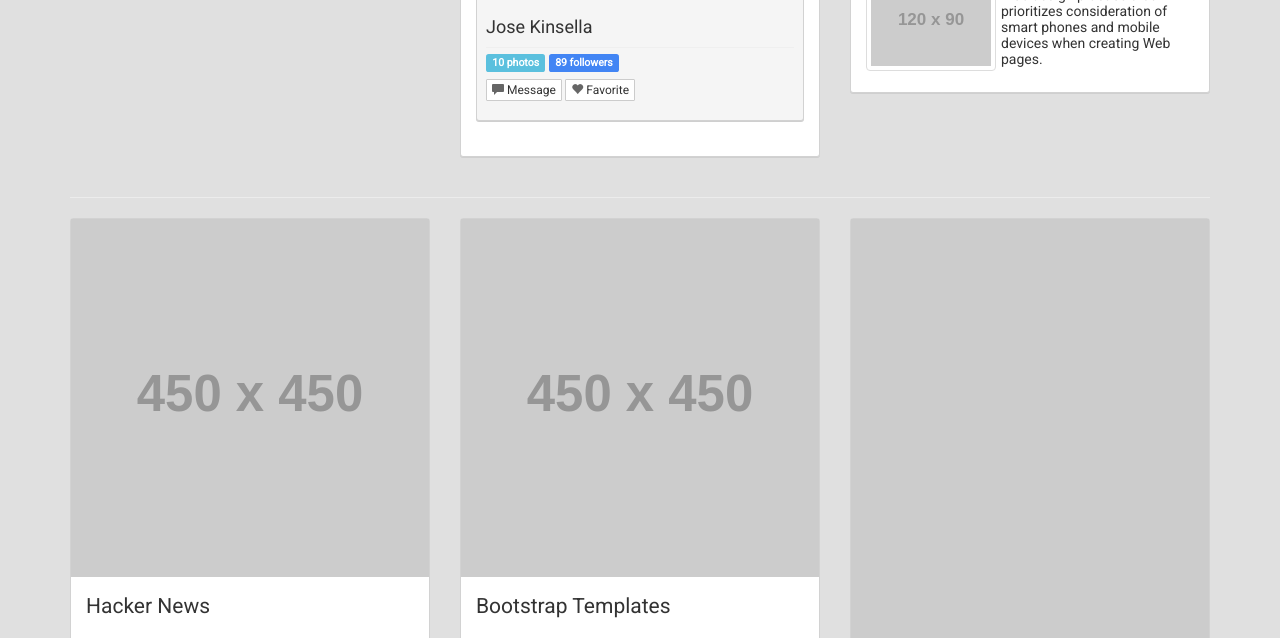
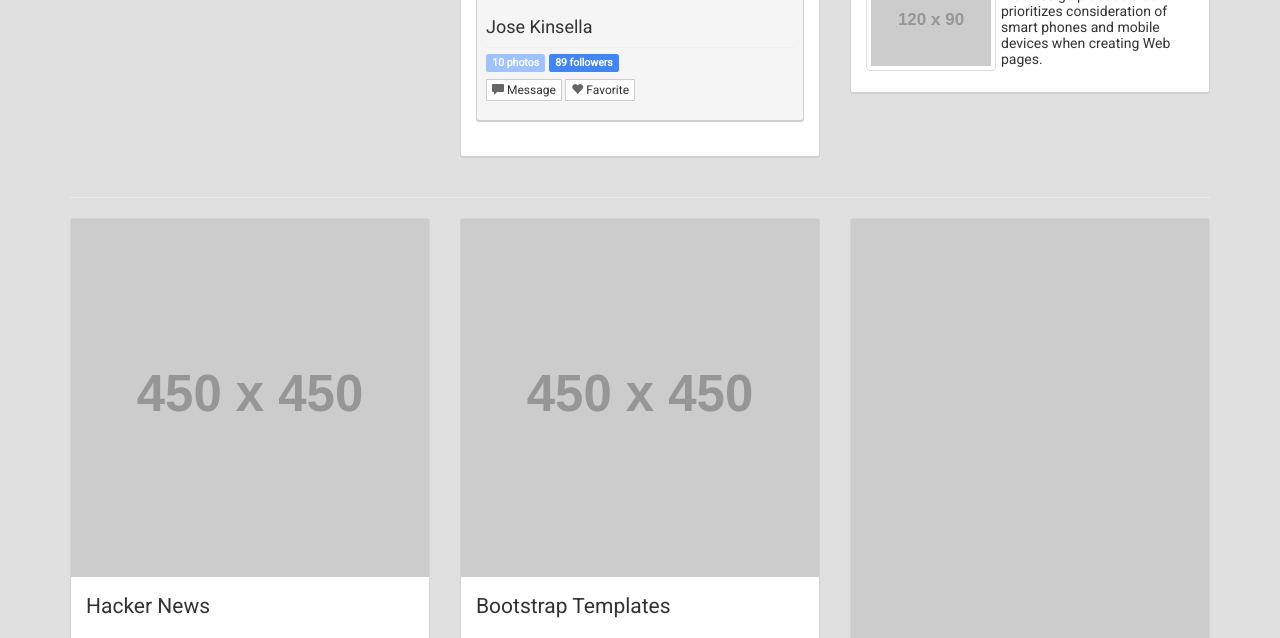
Before and after one commit to iatek/bootstrap-google-plus, a plain HTML site: page template.html in a window 1280 px wide. Shown: the part 1460-2098 px from the top of the page. Drawn offline with nearby package versions, Linux system fonts and the light colour scheme; placeholder pictures from the web are drawn by us.

Commit message:
Sass compressor failed
I use this theme in my rails project and my sass compressor failed to compile because there are just small typo.

```diff
--- a/theme.css
+++ b/theme.css
@@ -27,11 +27,11 @@ body {
 .btn,.form-control,.panel,.list-group,.well {border-radius:1px;box-shadow:0 0 0;}
 .form-control {border-color:#d7d7d7;}
 .btn-primary {border-color:transparent;}
-.btn-primary,.label-primary,.list-group-item.active, .list-group-item.active:hover, .list-group-item.active:focus {background-color:#4285f4;}
+.btn-primary,.label-primary,.list-group-item.active,.list-group-item.active:hover,.list-group-item.active:focus {background-color:#4285f4;}
 .btn-plus {background-color:#ffffff;border-width:1px;border-color:#dddddd;box-shadow:1px 1px 0 #999999;border-radius:3px;color:#666666;text-shadow:0 0 1px #bbbbbb;}
 .well,.panel {border-color:#d2d2d2;box-shadow:0 1px 0 #cfcfcf;border-radius:3px;}
 .btn-success,.label-success,.progress-bar-success{background-color:#65b045;}
-.btn-info,.label-info,.progress-bar-info{background-color:#a0c3ff,border-color:#a0c3ff;}
+.btn-info,.label-info,.progress-bar-info{background-color:#a0c3ff;border-color:#a0c3ff;}
 .btn-danger,.label-danger,.progress-bar-danger{background-color:#dd4b39;}
 .btn-warning,.label-warning,.progress-bar-warning{background-color:#f4b400;color:#444444;}
 
```
